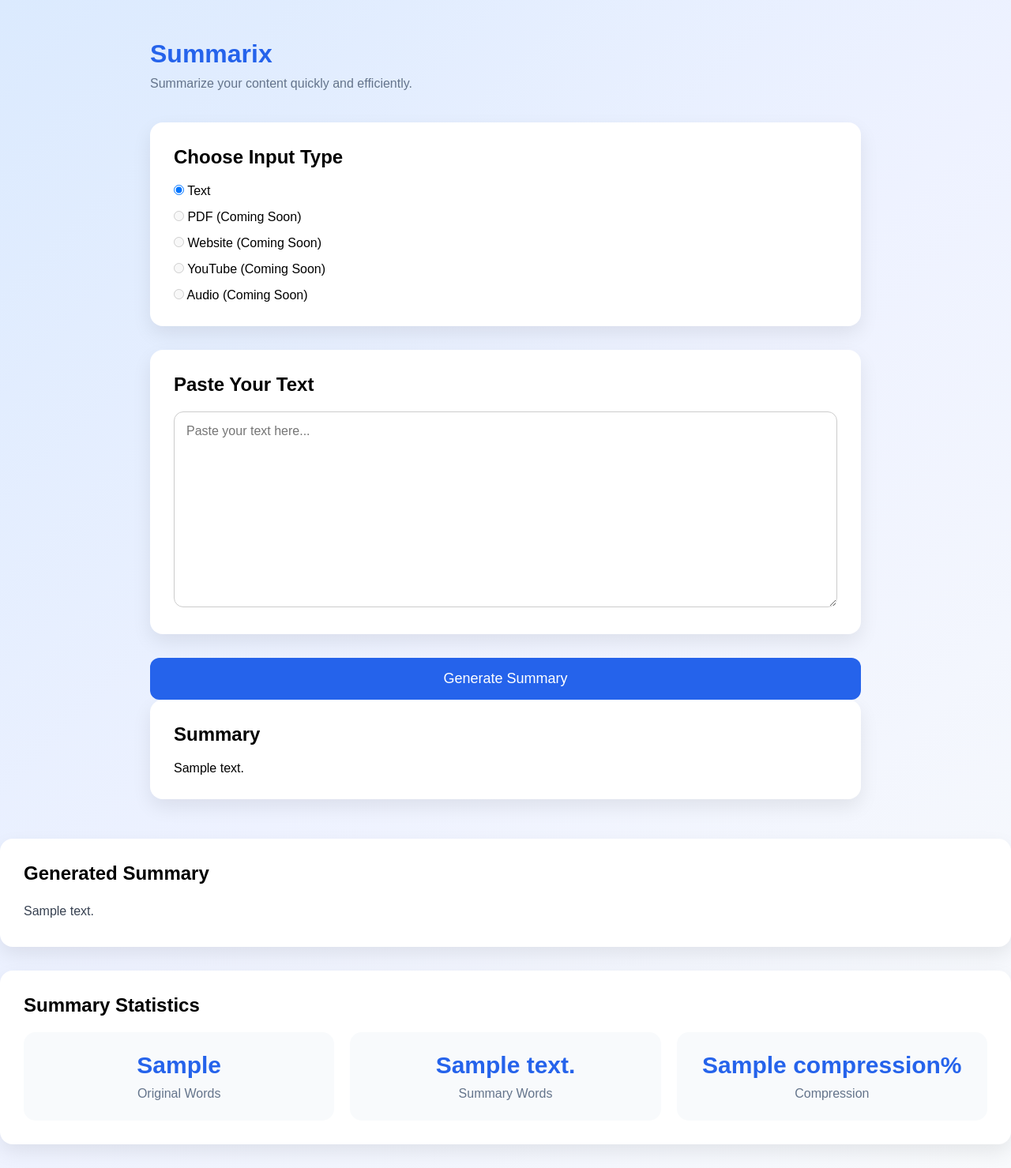
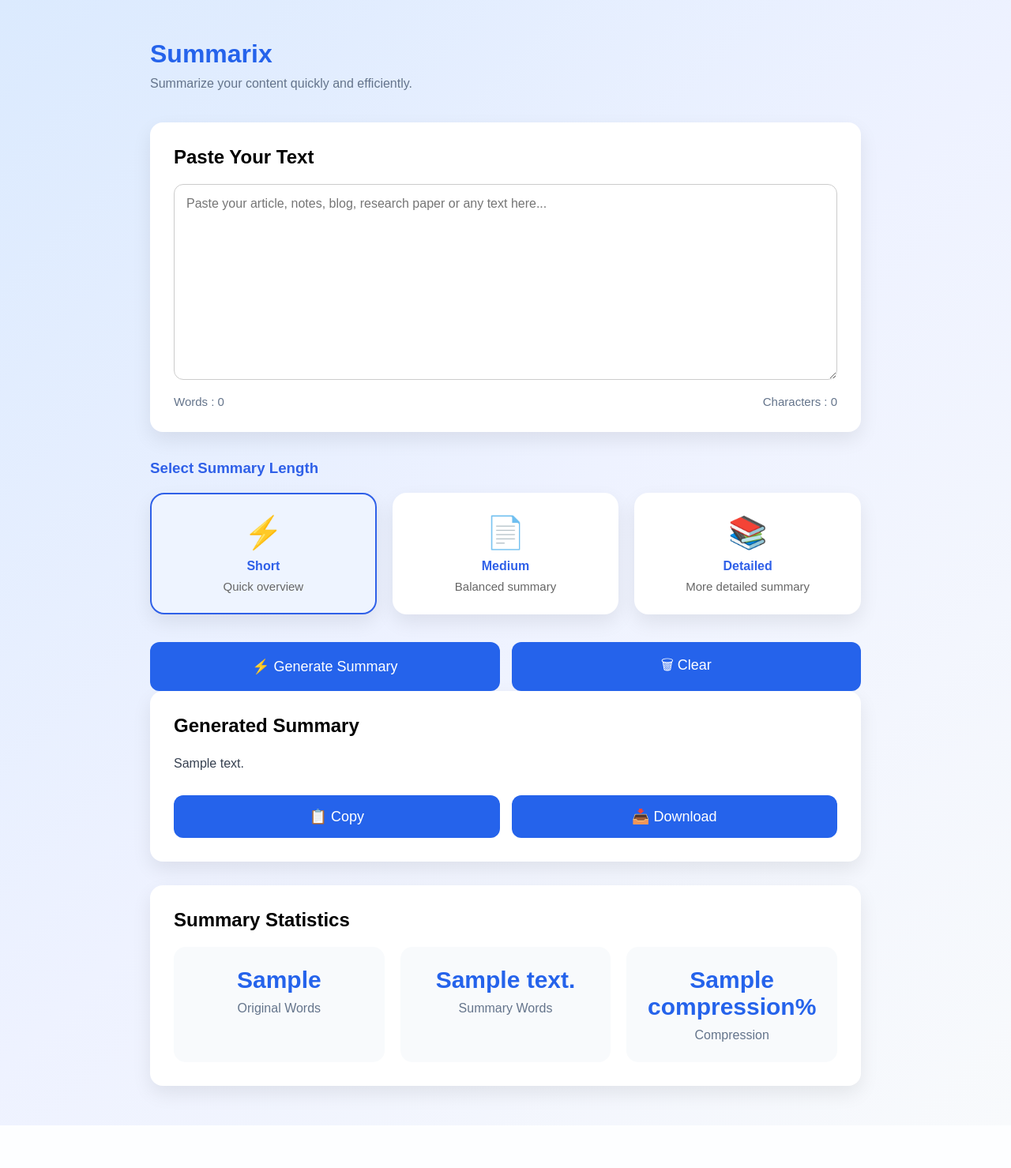
Before and after one commit to bekkambabi/Summarix, a Flask app: template templates/summarize.html in a window 1280 px wide. Shown: the whole page at 79% size. After the commit the page ends 1425 px from the top, so only its background shows below. Run offline with Flask 3, Linux system fonts and the light colour scheme; the template is opened without the code that fills it: most values are stand-ins (such as "Sample title", 1, 10 or a date in 2020).

Commit message:
Added configurable summary length selection

```diff
--- a/app.py
+++ b/app.py
@@ -15,6 +15,9 @@ summarizer = pipeline(
 def home():
     return render_template("home.html")
 
+@app.route("/choose")
+def choose():
+    return render_template("choose.html")
 
 # -----------------------
 # Summarizer Page
@@ -33,10 +36,24 @@ def summarize():
 
         original_words = len(text.split())
 
+        length = request.form.get("length")
+
+        if length == "short":
+            max_len = 60
+            min_len = 20
+
+        elif length == "medium":
+            max_len = 120
+            min_len = 40
+
+        else:
+            max_len = 200
+            min_len = 80
+
         result = summarizer(
             text,
-            max_length=100,
-            min_length=30,
+            max_length=max_len,
+            min_length=min_len,
             do_sample=False
         )
 
@@ -57,5 +74,26 @@ def summarize():
         compression=compression
     )
 
+
+
+@app.route("/pdf")
+def pdf():
+    return "<h1>PDF Summarizer Coming Soon</h1>"
+
+
+@app.route("/website")
+def website():
+    return "<h1>Website Summarizer Coming Soon</h1>"
+
+
+@app.route("/youtube")
+def youtube():
+    return "<h1>YouTube Summarizer Coming Soon</h1>"
+
+
+@app.route("/audio")
+def audio():
+    return "<h1>Audio Summarizer Coming Soon</h1>"
+
 if __name__ == "__main__":
     app.run(debug=True)
--- a/static/css/dashboard.css
+++ b/static/css/dashboard.css
@@ -166,3 +166,192 @@ button:hover{
     margin-top:10px;
 
 }
+.loading{
+
+    display:none;
+
+    text-align:center;
+
+    margin-top:20px;
+
+}
+
+.spinner{
+
+    width:50px;
+
+    height:50px;
+
+    margin:auto;
+
+    border:5px solid #ddd;
+
+    border-top:5px solid #2563eb;
+
+    border-radius:50%;
+
+    animation:spin 1s linear infinite;
+
+}
+
+@keyframes spin{
+
+    from{
+
+        transform:rotate(0deg);
+
+    }
+
+    to{
+
+        transform:rotate(360deg);
+
+    }
+
+}
+
+.action-buttons{
+
+    display:flex;
+
+    gap:15px;
+
+    margin-top:25px;
+
+}
+
+.action-buttons button{
+
+    flex:1;
+
+}
+.button-group{
+
+    display:flex;
+
+    gap:15px;
+
+    margin-top:20px;
+
+}
+
+.button-group button{
+
+    flex:1;
+
+}
+
+.counter{
+
+    display:flex;
+
+    justify-content:space-between;
+
+    margin-top:15px;
+
+    color:#64748b;
+
+    font-size:15px;
+
+}
+.summary-length{
+
+    margin:35px 0;
+
+}
+
+.summary-length h3{
+
+    margin-bottom:20px;
+
+    color:#2f60e8;
+
+}
+
+.length-cards{
+
+    display:grid;
+
+    grid-template-columns:repeat(3,1fr);
+
+    gap:20px;
+
+}
+
+.length-card{
+
+    background:white;
+
+    border:2px solid transparent;
+
+    border-radius:18px;
+
+    padding:25px;
+
+    cursor:pointer;
+
+    text-align:center;
+
+    transition:.3s;
+
+    box-shadow:0 10px 25px rgba(0,0,0,.08);
+
+}
+
+.length-card:hover{
+
+    transform:translateY(-5px);
+
+    border-color:#2f60e8;
+
+}
+
+.length-card input{
+
+    display:none;
+
+}
+
+.length-card .emoji{
+
+    font-size:40px;
+
+    display:block;
+
+    margin-bottom:10px;
+
+}
+
+.length-card h4{
+
+    color:#2f60e8;
+
+    margin-bottom:8px;
+
+}
+
+.length-card p{
+
+    color:#666;
+
+    font-size:15px;
+
+}
+
+.length-card:has(input:checked){
+
+    border:2px solid #2f60e8;
+
+    background:#eef4ff;
+
+}
+
+@media(max-width:768px){
+
+    .length-cards{
+
+        grid-template-columns:1fr;
+
+    }
+
+}
--- a/static/js/dashboard.js
+++ b/static/js/dashboard.js
@@ -0,0 +1,82 @@
+const form = document.getElementById("summaryForm");
+const loading = document.getElementById("loading");
+
+if(form){
+
+    form.addEventListener("submit",function(){
+
+        loading.style.display="block";
+
+    });
+
+}
+
+const copyBtn=document.getElementById("copyBtn");
+
+if(copyBtn){
+
+    copyBtn.addEventListener("click",function(){
+
+        const text=document.getElementById("summaryText").innerText;
+
+        navigator.clipboard.writeText(text);
+
+        alert("Summary copied!");
+
+    });
+
+}
+
+const downloadBtn=document.getElementById("downloadBtn");
+
+if(downloadBtn){
+
+    downloadBtn.addEventListener("click",function(){
+
+        const text=document.getElementById("summaryText").innerText;
+
+        const blob=new Blob([text],{type:"text/plain"});
+
+        const link=document.createElement("a");
+
+        link.href=URL.createObjectURL(blob);
+
+        link.download="summary.txt";
+
+        link.click();
+
+    });
+
+const textInput=document.getElementById("textInput");
+
+const wordCount=document.getElementById("wordCount");
+
+const charCount=document.getElementById("charCount");
+
+textInput.addEventListener("input",()=>{
+
+    const text=textInput.value.trim();
+
+    const words=text===""
+        ?0
+        :text.split(/\s+/).length;
+
+    wordCount.innerHTML="Words : "+words;
+
+    charCount.innerHTML="Characters : "+text.length;
+
+});
+
+const clearBtn=document.getElementById("clearBtn");
+
+clearBtn.addEventListener("click",()=>{
+
+    textInput.value="";
+
+    wordCount.innerHTML="Words : 0";
+
+    charCount.innerHTML="Characters : 0";
+
+});
+
+}
--- a/templates/home.html
+++ b/templates/home.html
@@ -57,7 +57,7 @@
             and audio into concise summaries in your preferred language.
         </p>
 
-        <a href="/summarize" class="hero-btn">
+        <a href="/choose" class="hero-btn">
             Start Summarizing →
         </a>
 
@@ -226,7 +226,7 @@
         Start summarizing your content in just a few clicks.
     </p>
 
-    <a href="/summarize" class="hero-btn">
+    <a href="/choose" class="hero-btn">
 
         Start Summarizing →
 
--- a/templates/summarize.html
+++ b/templates/summarize.html
@@ -3,7 +3,7 @@
 <head>
     <meta charset="UTF-8">
     <meta name="viewport" content="width=device-width, initial-scale=1.0">
-    <title>Summarix</title>
+    <title>Summarix | Text Summarizer</title>
 
     <link rel="stylesheet"
           href="{{ url_for('static', filename='css/dashboard.css') }}">
@@ -18,86 +18,143 @@
         Summarize your content quickly and efficiently.
     </p>
 
-    <form method="POST">
+    <form method="POST" id="summaryForm">
+
+        <!-- ================= Text Input ================= -->
 
         <div class="card">
 
-            <h2>Choose Input Type</h2>
+            <h2>Paste Your Text</h2>
 
-            <div class="radio-group">
+            <textarea
+                id="textInput"
+                name="text"
+                rows="12"
+                placeholder="Paste your article, notes, blog, research paper or any text here..."
+                required>{{ request.form.get('text','') }}</textarea>
 
-                <label>
-                    <input type="radio" checked>
-                    Text
+            <div class="counter">
+
+                <span id="wordCount">
+                    Words : 0
+                </span>
+
+                <span id="charCount">
+                    Characters : 0
+                </span>
+
+            </div>
+
+        </div>
+
+        <!-- Summary Length -->
+
+<div class="summary-length">
+
+    <h3>Select Summary Length</h3>
+
+    <div class="length-cards">
+
+        <label class="length-card">
+
+            <input type="radio"
+                   name="length"
+                   value="short"
+                   checked>
+
+            <span class="emoji">⚡</span>
+
+            <h4>Short</h4>
+
+            <p>Quick overview</p>
+
         </label>
 
-                <label>
-                    <input type="radio" disabled>
-                    PDF (Coming Soon)
+        <label class="length-card">
+
+            <input type="radio"
+                   name="length"
+                   value="medium">
+
+            <span class="emoji">📄</span>
+
+            <h4>Medium</h4>
+
+            <p>Balanced summary</p>
+
         </label>
 
-                <label>
-                    <input type="radio" disabled>
-                    Website (Coming Soon)
-                </label>
+        <label class="length-card">
 
-                <label>
-                    <input type="radio" disabled>
-                    YouTube (Coming Soon)
-                </label>
+            <input type="radio"
+                   name="length"
+                   value="long">
 
-                <label>
-                    <input type="radio" disabled>
-                    Audio (Coming Soon)
+            <span class="emoji">📚</span>
+
+            <h4>Detailed</h4>
+
+            <p>More detailed summary</p>
+
         </label>
 
     </div>
 
 </div>
 
-        <div class="card">
+        <!-- ================= Buttons ================= -->
 
-            <h2>Paste Your Text</h2>
+        <div class="button-group">
 
-            <textarea
-                name="text"
-                rows="12"
-                placeholder="Paste your text here..."
-                required></textarea>
+            <button type="submit" id="generateBtn">
+                ⚡ Generate Summary
+            </button>
+
+            <button type="button" id="clearBtn">
+                🗑 Clear
+            </button>
 
         </div>
 
-        <button type="submit">
-            Generate Summary
-        </button>
+        <!-- ================= Loading ================= -->
+
+        <div id="loading" class="loading">
+
+            <div class="spinner"></div>
+
+            <p>Generating summary...</p>
+
+        </div>
 
     </form>
 
     {% if summary %}
 
-    <div class="card">
-
-        <h2>Summary</h2>
-
-        <p>{{ summary }}</p>
-
-    </div>
-
-    {% endif %}
-
-</div>
-
-{% if summary %}
+    <!-- ================= Summary ================= -->
 
     <div class="card">
 
         <h2>Generated Summary</h2>
 
-    <p class="summary-text">
+        <div id="summaryText" class="summary-text">
             {{ summary }}
-    </p>
+        </div>
+
+        <div class="action-buttons">
+
+            <button type="button" id="copyBtn">
+                📋 Copy
+            </button>
+
+            <button type="button" id="downloadBtn">
+                📥 Download
+            </button>
 
         </div>
+
+    </div>
+
+    <!-- ================= Statistics ================= -->
 
     <div class="card">
 
@@ -106,18 +163,27 @@
         <div class="stats">
 
             <div class="stat-box">
+
                 <h3>{{ original_words }}</h3>
+
                 <p>Original Words</p>
+
             </div>
 
             <div class="stat-box">
+
                 <h3>{{ summary_words }}</h3>
+
                 <p>Summary Words</p>
+
             </div>
 
             <div class="stat-box">
+
                 <h3>{{ compression }}%</h3>
+
                 <p>Compression</p>
+
             </div>
 
         </div>
@@ -126,5 +192,9 @@
 
     {% endif %}
 
+</div>
+
+<script src="{{ url_for('static', filename='js/dashboard.js') }}"></script>
+
 </body>
 </html>
```
Also changed, not shown: static/css/choose.css (added, +70 -0 lines), templates/audio.html (added, +10 -0 lines), templates/choose.html (added, +59 -0 lines), templates/pdf.html (added, +10 -0 lines), templates/website.html (added, +10 -0 lines), templates/youtube.html (added, +10 -0 lines), templates/dashboard.html (deleted). Lines whose indentation alone changed are shown as unchanged.
